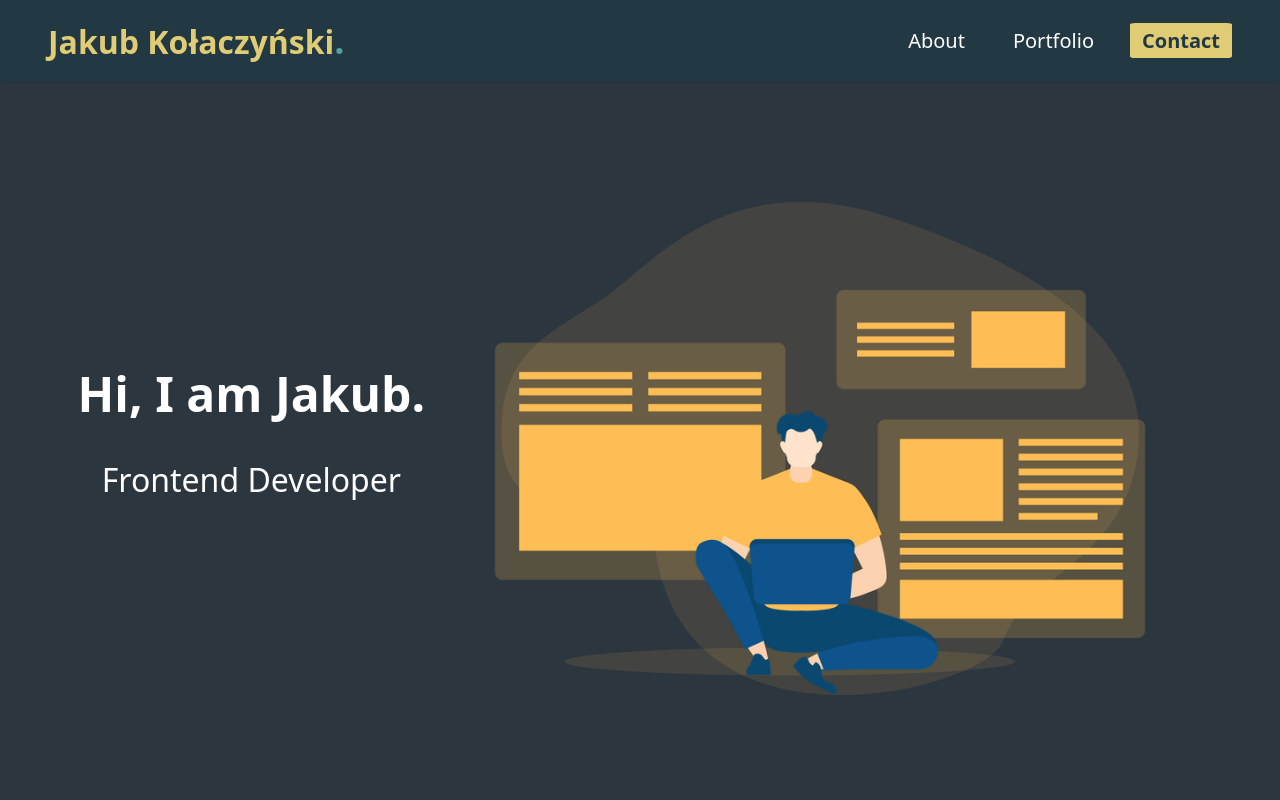
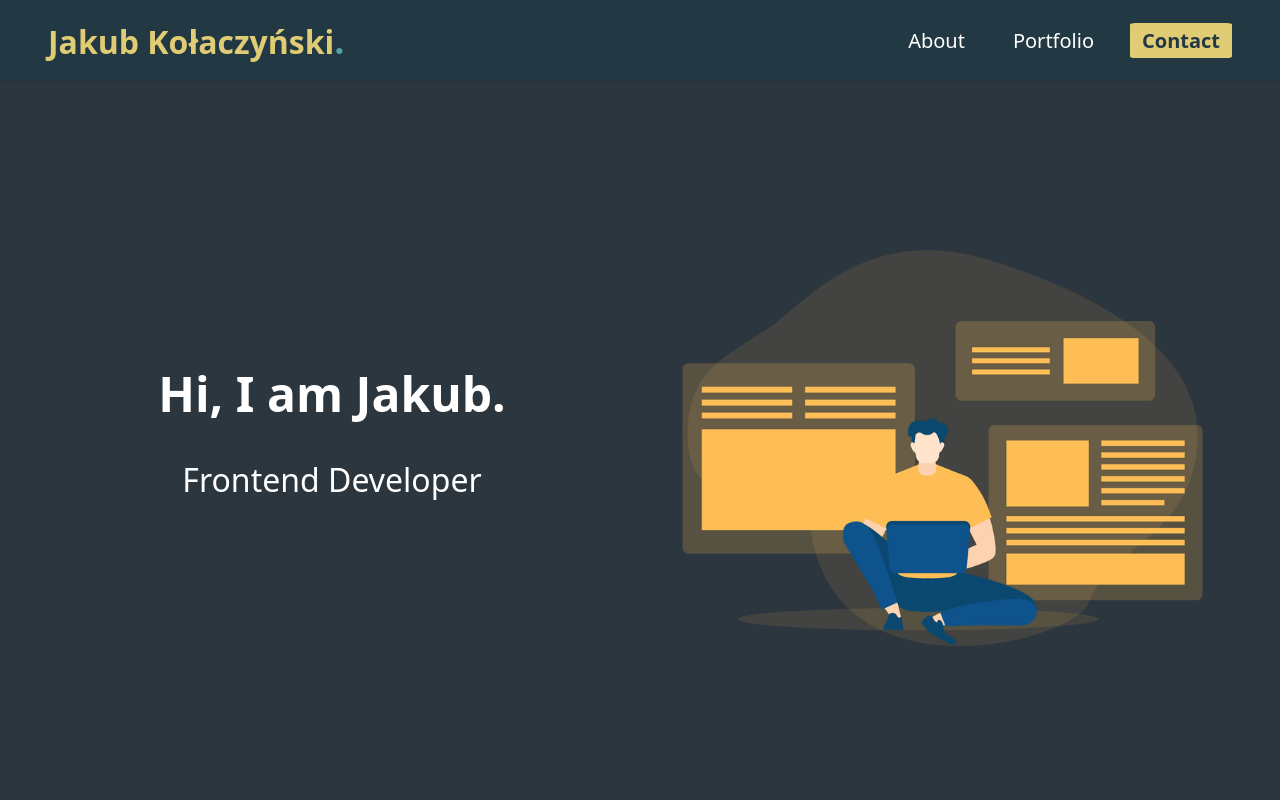
Before and after one commit to Xenko10/personal-webpage, a React (Vite) app: page / in a window 1280 px wide. Shown: the top 800 px of the page. Built offline with nearby package versions, Linux system fonts and the light colour scheme.

Commit message:
change width of description and image

```diff
--- a/src/components/Hero/Hero.module.css
+++ b/src/components/Hero/Hero.module.css
@@ -6,19 +6,22 @@
   display: flex;
   align-items: center;
   justify-content: space-around;
+  gap: 1rem;
 
   height: calc(100vh - 4.25rem);
-  padding: 0 4rem;
+  padding: 0 2rem;
 
   color: white;
   box-shadow: 0 10px 10px -10px rgba(0, 0, 0, 0.5);
 }
 
 .description {
+  text-align: center;
   display: flex;
   flex-direction: column;
   justify-content: center;
   align-items: center;
+  width: 50%;
 }
 
 .hero h1 {
@@ -33,7 +36,7 @@
 .hero img {
   min-width: 21.875rem;
   max-width: 46.875rem;
-  width: 100%;
+  width: 50%;
   height: auto;
 }
 
```
